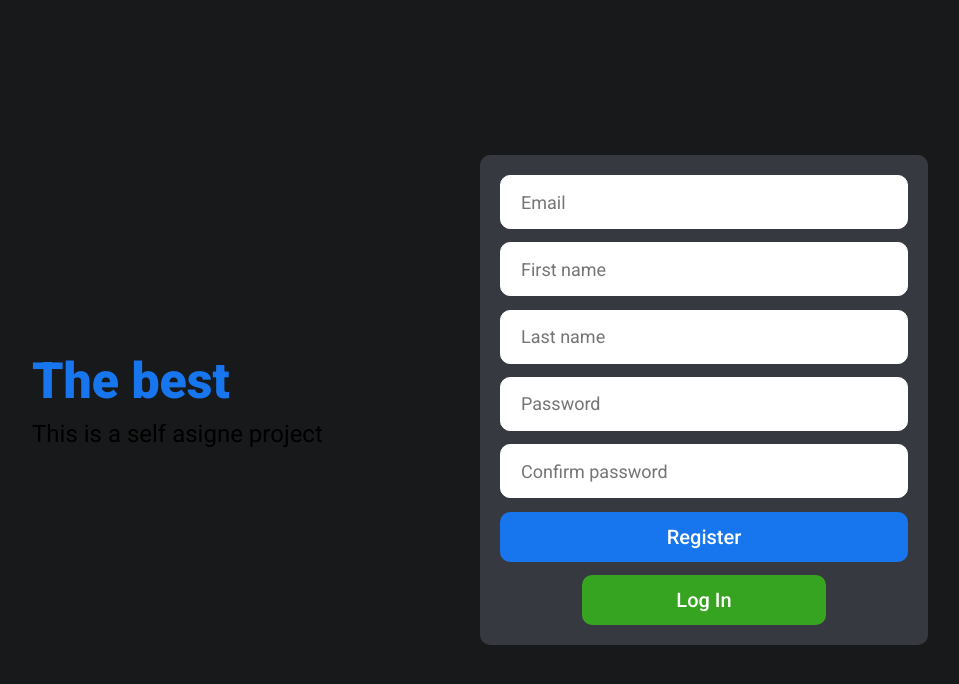
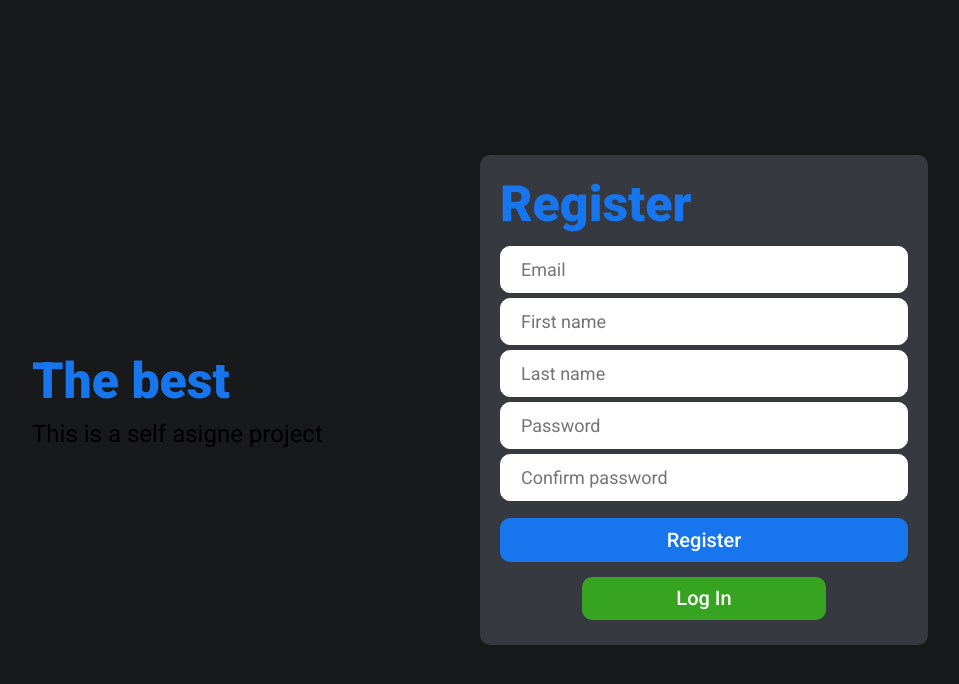
Before and after one commit to mato073/Social-Media, a React (Create React App) app in the folder front/: page /register in a window 1280 px wide. Shown: the top 684 px of the page, without its empty margins (160-1119 px from the left). Built offline with nearby package versions, Linux system fonts and the light colour scheme.

Commit message:
[ADD] Register logic

```diff
--- a/front/src/pages/register/Register.jsx
+++ b/front/src/pages/register/Register.jsx
@@ -1,7 +1,30 @@
-import React from 'react'
+import React, { useState } from 'react'
 import './register.css'
+import { registerUser } from '../../services/auth.service'
+import { useHistory } from "react-router-dom";
 
-const Register = () => {
+const Register = (props) => {
+    const [email, setEmail] = useState(null);
+    const [firstname, setFirstname] = useState(null);
+    const [lastname, setLastname] = useState(null);
+    const [password, setPassword] = useState(null);
+    const [password2, setPassword2] = useState(null);
+    let history = useHistory();
+
+    const registerNewUser = async () => {
+        const { history } = props;
+        if (password !== password2 || password.length < 6)
+            return;
+        if (firstname.length < 2 || lastname < 2)
+            return;
+        if (!email.includes("@"))
+            return
+        const result = await registerUser(firstname, lastname, email, password);
+        console.log(result);
+        if (result.status === 200)
+            history.push('/')
+    }
+
     return (
         <div className="registerContainer">
             <div className="registerWrapper">
@@ -11,13 +34,14 @@ const Register = () => {
                 </div>
                 <div className="registerRight">
                     <div className="registerBox">
-                        <input className="registerInput" type="email" placeholder="Email" />
-                        <input className="registerInput" type="text" placeholder="First name" />
-                        <input className="registerInput" type="text" placeholder="Last name" />
-                        <input className="registerInput" type="password" placeholder="Password" />
-                        <input className="registerInput" type="password" placeholder="Confirm password" />
-                        <button className="registerButton" >Register</button>
-                        <button className="registerRegisterButton" >Log In</button>
+                        <h3 className="registerlogo">Register</h3>
+                        <input className="registerInput" type="email" placeholder="Email" onChange={(value) => setEmail(value.target.value)} />
+                        <input className="registerInput" type="text" placeholder="First name" onChange={(value) => setFirstname(value.target.value)} />
+                        <input className="registerInput" type="text" placeholder="Last name" onChange={(value) => setLastname(value.target.value)} />
+                        <input className="registerInput" type="password" placeholder="Password" onChange={(value) => setPassword(value.target.value)} />
+                        <input className="registerInput" type="password" placeholder="Confirm password" onChange={(value) => setPassword2(value.target.value)} />
+                        <button className="registerButton" onClick={registerNewUser} >Register</button>
+                        <button className="registerRegisterButton">Log In</button>
                     </div>
                 </div>
             </div>
--- a/front/src/pages/register/register.css
+++ b/front/src/pages/register/register.css
@@ -59,6 +59,8 @@
     border: 1px solid white;
     font-size: 18px;
     padding-left: 20px;
+    margin-top: 2.5px;
+    margin-bottom: 2.5px;
 }
 
 .registerInput:focus {
@@ -74,6 +76,8 @@
     font-size: 20px;
     font-weight: 500;
     cursor: pointer;
+    margin-bottom: 15px;
+    margin-top: 15px;
 }
 
 .registerRegisterButton {
@@ -87,4 +91,5 @@
     font-size: 20px;
     font-weight: 500;
     cursor: pointer;
+    margin-bottom: 5px;
 }
--- a/front/src/services/auth.service.js
+++ b/front/src/services/auth.service.js
@@ -27,11 +27,10 @@ export async function registerUser(firstname, lastname, email, password) {
     }
     try {
         const result = await axios.post(url, data);
-        return result.data;
+        return result;
     } catch (err) {
-        return err.data;
+        return err;
     }
-    return true
 }
 
 /* export const getNewToken = (token) => {
```
Also changed, not shown: 2 other files (tests, documents, lock files or other folders).
